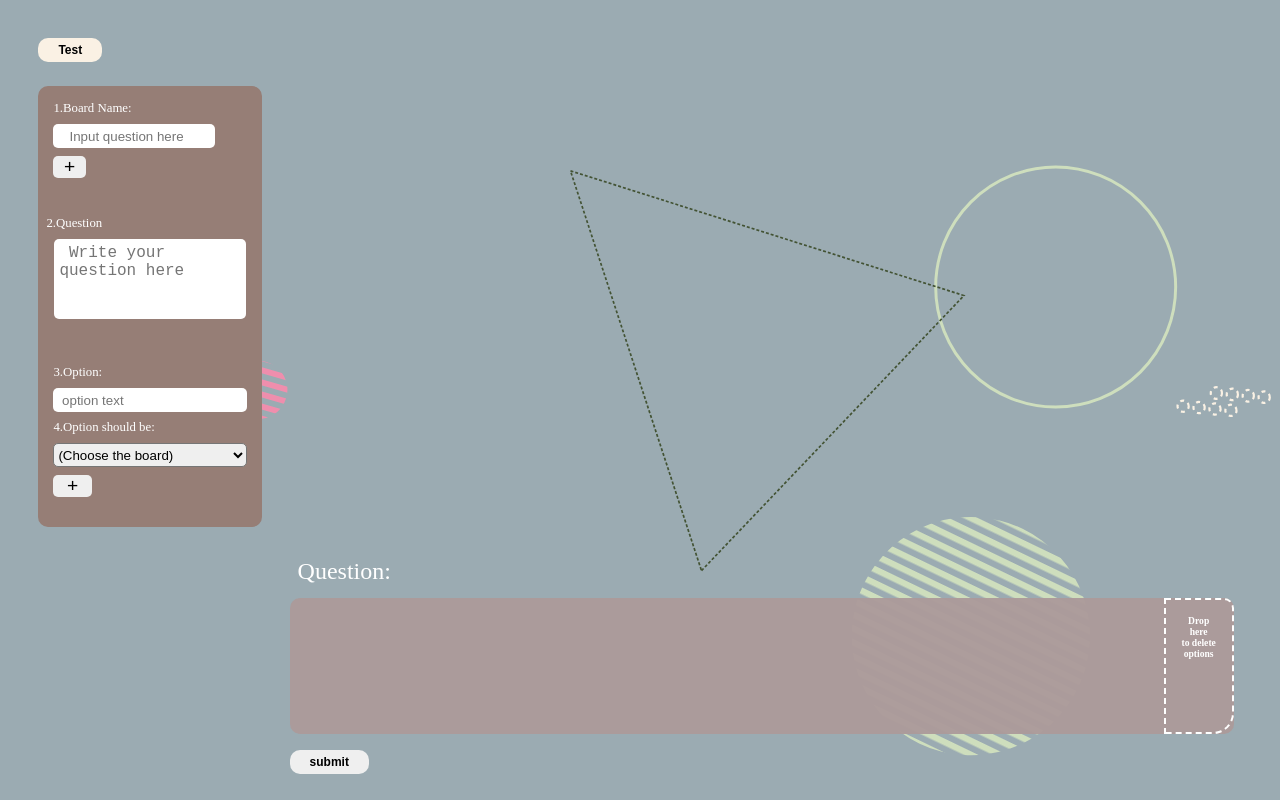
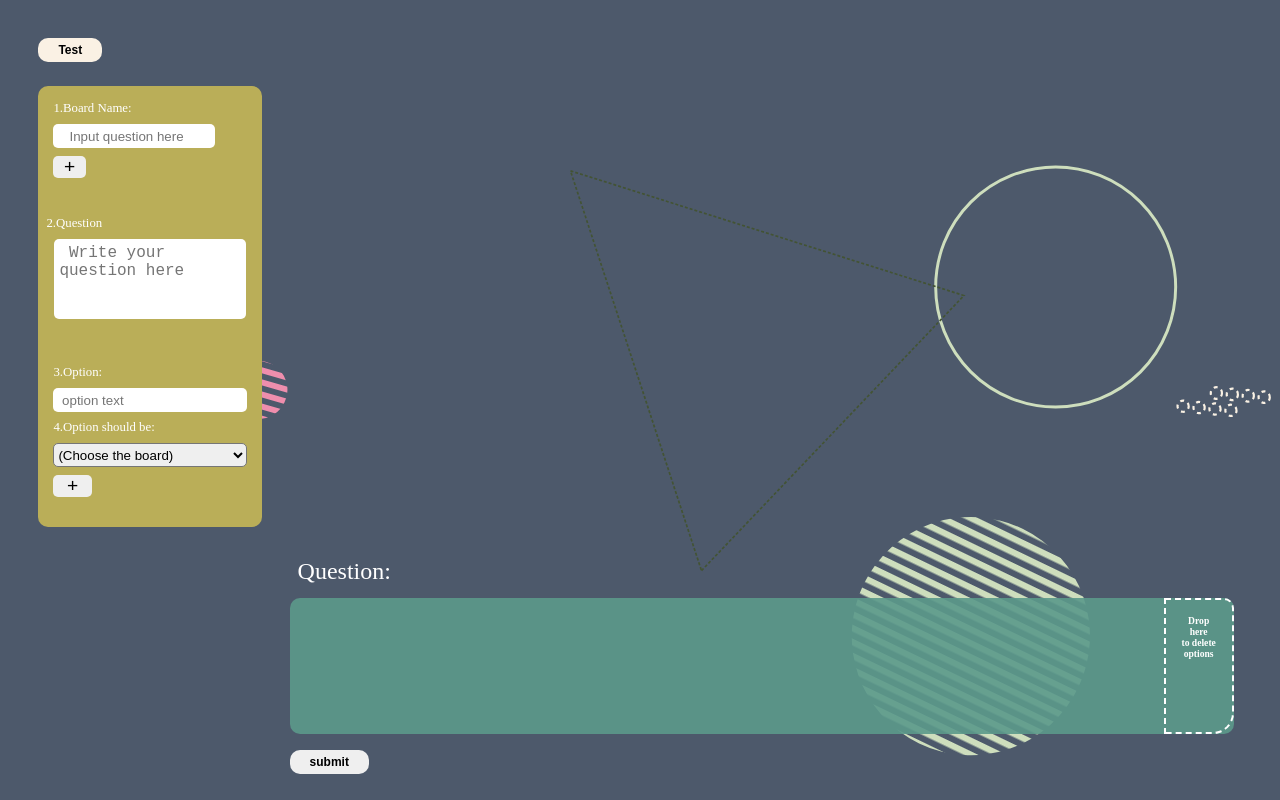
Before and after one commit to mixzq/Drag-andDrop-react-dnd-, a React (Vite) app: page / in a window 1280 px wide. Built offline with nearby package versions, Linux system fonts and the light colour scheme.

Commit message:
nothing realy

```diff
--- a/src/App.css
+++ b/src/App.css
@@ -25,10 +25,10 @@ body {
   --editor-color: rgb(67, 83, 52); */
 
   /* ------------------ */
-  --primary-color: rgb(155, 171, 184);
+  /* --primary-color: rgb(155, 171, 184);
   --secondary-color: rgba(215, 192, 174, 0.9);
   --optionsBoard-color: rgba(172, 154, 154, 0.95);
-  --editor-color: rgb(150, 126, 118);
+  --editor-color: rgb(150, 126, 118); */
 }
 
 button:hover {
--- a/src/App.jsx
+++ b/src/App.jsx
@@ -112,9 +112,12 @@ function App() {
   const checkAnswer = (anwserNeedToCheck) => {
     const checkedAnwser = anwserNeedToCheck.map((e) => {
       let points = 0;
+
       if (e.catg === e.group) {
         points++;
         return { ...e, color: "#dbf9b7" };
+      } else if (e.catg === "Options") {
+        return { ...e };
       }
       return { ...e, color: "pink" };
     });
--- a/src/components/DraggableItem.jsx
+++ b/src/components/DraggableItem.jsx
@@ -30,7 +30,7 @@ const ItemStyle = styled.div`
     margin-bottom: 10px;
     cursor: grab;
     border-radius: var(--border-radius);
-    background-color: #fffefc;
+    background-color: #c3d0ae;
     transition: transform 0.2s ease, box-shadow 0.2s ease;
   }
 
```
